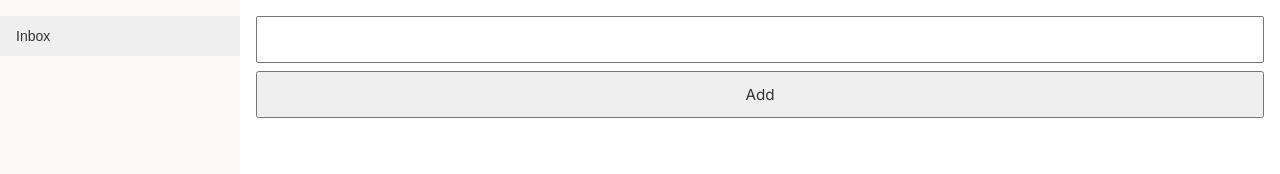
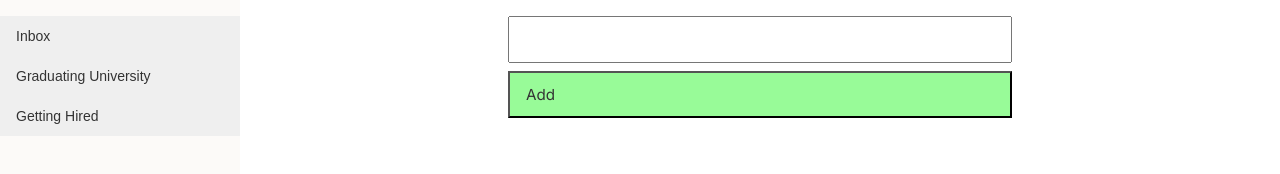
Before and after one commit to hanson777/todo-list, a website built with webpack: page src/template.html in a window 1280 px wide. Both pictures are taken after a click on the button "Add task". Built offline with nearby package versions, Linux system fonts and the light colour scheme.

Commit message:
Edit and add functions

```diff
--- a/src/index.js
+++ b/src/index.js
@@ -4,10 +4,13 @@ import "./modules/styles/tasklist-styles.css";
 import Controller from "./modules/Controller";
 import UI from "./modules/UI";
 import TodoList from "./modules/TodoList";
+import Project from "./modules/Project";
 import Task from "./modules/Task";
 
 const todoList = new TodoList();
+todoList.addProject(new Project("Graduating University"));
+todoList.addProject(new Project("Getting Hired"));
 
-UI.loadProjects(todoList);
+UI.populateSidebar(todoList);
 UI.loadTasks(todoList);
 Controller.bindEvents(todoList);
--- a/src/modules/Controller.js
+++ b/src/modules/Controller.js
@@ -8,6 +8,7 @@ export default class Controller {
             UI.loadNewTaskPopup();
             document.querySelector(".confirm-add-task").addEventListener("click", () => {
                 UI.hideConfirmButton();
+                UI.hideInput();
                 UI.addTask(todoList);
                 UI.loadTasks(todoList);
             });
--- a/src/modules/UI.js
+++ b/src/modules/UI.js
@@ -5,50 +5,83 @@ import Storage from "./Storage";
 
 export default class UI {
 
-    static loadProjects(todoList) {
+    static createProject(project) {
+        const item = document.createElement("button");
+        item.classList.add("sidebar-item");
+        item.textContent = project.getName();
+        return item;
+    }
+
+    static loadDefaultProjects(todoList) {
         const fragment = document.createDocumentFragment();
+        const defaultProjects = todoList.getProjects().filter((p) =>
+            p.getName() === "Inbox" ||
+            p.getName() === "Today" ||
+            p.getName() === "This week")
+        defaultProjects.forEach((proj) => {
+            fragment.appendChild(UI.createProject(proj));
+        });
+        return fragment;
+    }
+
+    static loadCustomProjects(todoList) {
+        const fragment = document.createDocumentFragment();
+        const customProjects = todoList.getProjects().filter((p) =>
+            p.getName() !== "Inbox" &&
+            p.getName() !== "Today" &&
+            p.getName() !== "This week")
+        customProjects.forEach((proj) => {
+            fragment.appendChild(UI.createProject(proj));
+        });
+        return fragment;
+    }
+
+    static populateSidebar(todoList) {
         const sidebar = document.querySelector(".sidebar");
-        todoList.getProjects().forEach((proj) => {
-            const project = document.createElement("button");
-            project.classList.add("sidebar-item");
-            project.textContent = proj.getName();
-            fragment.appendChild(project);
-        });
+        const fragment = document.createDocumentFragment();
+        fragment.appendChild(UI.loadDefaultProjects(todoList));
+        fragment.appendChild(UI.loadCustomProjects(todoList));
         sidebar.replaceChildren(fragment);
     }
 
+    static createTaskItem(task) {
+        const item = document.createElement("li");
+        item.classList.add("tasklist-item");
+        item.textContent = task.getName();
+        return item;
+    }
+
     static loadTasks(todoList) {
-        const addBtn = document.querySelector(".add-button");
-        addBtn.classList.remove("hidden");
+        UI.showAddTaskButton();
         const fragment = document.createDocumentFragment();
         const taskContainer = document.querySelector(".task-container");
         const currentProject = todoList.getCurrentProject();
-        currentProject.getTasks().forEach((t) => {
-            const task = document.createElement("li");
-            task.classList.add("tasklist-item");
-            task.textContent = t.getName();
-            fragment.appendChild(task);
+        currentProject.getTasks().forEach((task) => {
+            fragment.appendChild(UI.createTaskItem(task));
         });
         taskContainer.replaceChildren(fragment);
     }
 
-    static loadNewTaskPopup() {
-        this.clearPopupContainer();
-        const fragment = document.createDocumentFragment();
-        const popupContainer = document.querySelector(".popup-container");
-        const nameInput = document.createElement("input");
-        nameInput.setAttribute("id", "task-title")
-        nameInput.classList.add("name-input", "tasklist-item");
+    static createNewTaskInput() {
+        const input = document.createElement("input");
+        input.setAttribute("id", "task-title")
+        input.classList.add("name-input", "tasklist-item");
+        return input;
+    }
+
+    static createNewTaskButton() {
         const btn = document.createElement("button");
         btn.classList.add("confirm-add-task", "tasklist-item");
         btn.textContent = "Add";
-        fragment.appendChild(nameInput);
-        fragment.appendChild(btn);
-        popupContainer.appendChild(fragment);
+        return btn;
     }
 
-    static clearPopupContainer() {
-        document.querySelector(".popup-container").replaceChildren();
+    static loadNewTaskPopup() {
+        const fragment = document.createDocumentFragment();
+        const popupContainer = document.querySelector(".popup-container");
+        fragment.appendChild(UI.createNewTaskInput());
+        fragment.appendChild(UI.createNewTaskButton());
+        popupContainer.replaceChildren(fragment);
     }
 
     static hideAddTaskButton() {
@@ -62,14 +95,26 @@ export default class UI {
     }
 
     static hideConfirmButton() {
+        const addBtn = document.querySelector(".confirm-add-task");
+        addBtn.classList.add("hidden");
+    }
+
+    static hideInput() {
         const input = document.querySelector(".name-input");
-        const addBtn = document.querySelector(".confirm-add-task");
         input.classList.add("hidden");
-        addBtn.classList.add("hidden");
     }
 
     static addTask(todoList) {
         const input = document.querySelector(".name-input").value;
         todoList.getCurrentProject().addTask(new Task(input));
     }
+
+    static taskNameEmpty() {
+        const input = document.querySelector(".name-input").value;
+        return input === "";
+    }
+
+    static warn() {
+        alert("Task name cannot be empty");
+    }
 }
--- a/src/modules/styles/tasklist-styles.css
+++ b/src/modules/styles/tasklist-styles.css
@@ -2,7 +2,7 @@
     flex: 1;                       /* take remaining space next to sidebar */
     display: flex;
     flex-direction: column;        /* stack tasks vertically */
-    align-items: flex-start;       /* left-align tasks */
+    align-items: center;
     justify-content: flex-start;   /* start at top */
     padding: 1rem;                 /* inner spacing */
     background-color: #ffffff;
@@ -13,9 +13,8 @@
 .tasklist-item {
     display: flex;
     align-items: center;
-    justify-content: center;
-    text-align: center;
-    width: 100%;                   /* fill tasklist horizontally */
+    justify-content: left;
+    width: 50%;                   /* fill tasklist horizontally */
     padding: 0.75rem 1rem;
     font-family: 'Inter', sans-serif;
     font-size: 0.95rem;
@@ -23,6 +22,17 @@
     cursor: pointer;
     transition: background-color 0.2s ease, transform 0.1s ease;
     margin-bottom: 0.5rem;         /* spacing between tasks */
+}
+
+.confirm-add-task {
+    background-color: #98FB98;
+}
+
+.popup-container, .task-container{
+    display: flex;
+    flex-direction: column;
+    justify-content: center;
+    align-items: center;
 }
 
 li {
@@ -38,8 +48,3 @@ li {
   font-size: 32px;
   font-weight: bold;
 }
-
-/* Hover & active states */
-.tasklist-item:hover {
-    background-color: #f0f0f0;
-}
```
